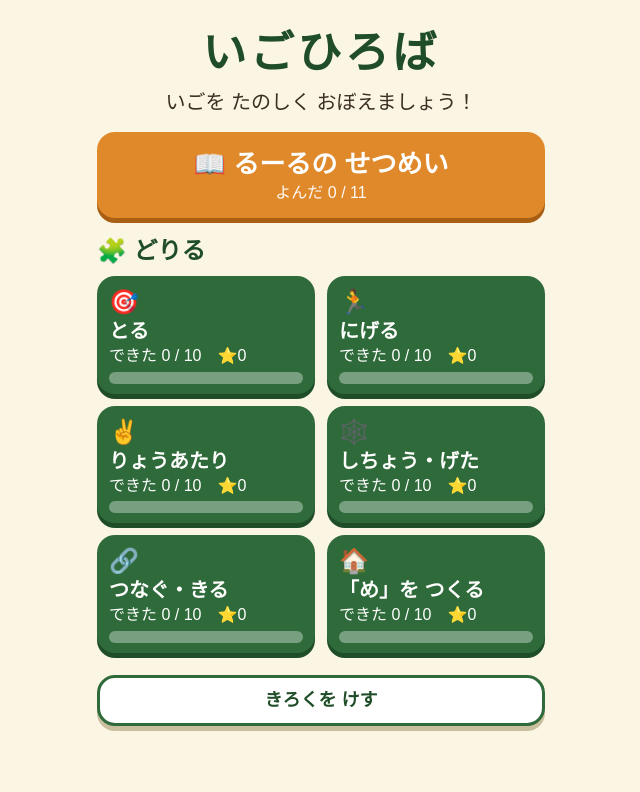
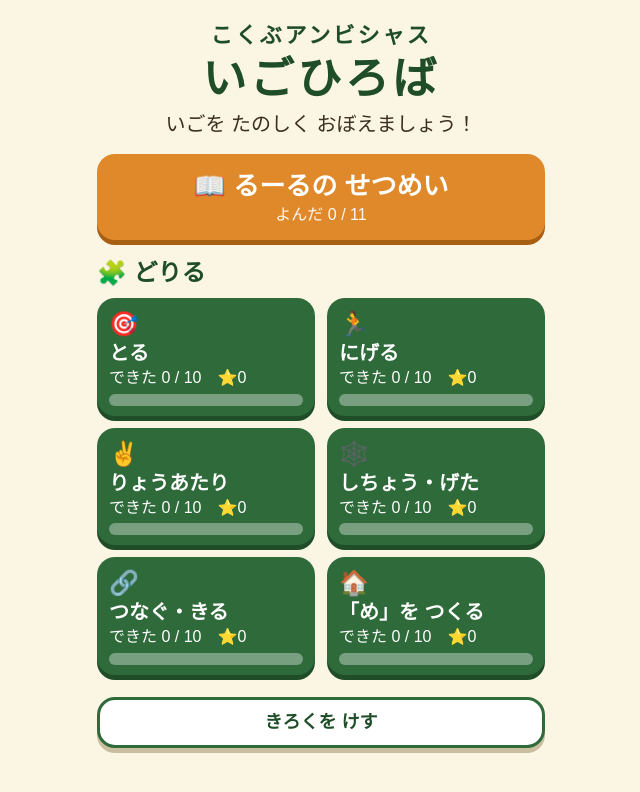
Before and after one commit to support-creators/support-creators.github.io, a plain HTML site: page igodrill/index.html in a window 1280 px wide. Shown: the whole page, without its empty margins (319-959 px from the left). Drawn offline with Linux system fonts and the light colour scheme.

Commit message:
いごひろば：タイトルを「こくぶアンビシャス いごひろば」に変更
Co-Authored-By: Claude Opus 5.5 <noreply@anthropic.com>
Claude-Session: https://claude.ai/code/session_01D28mnZnCvRN2i44BiDrGtS

```diff
--- a/igodrill/index.html
+++ b/igodrill/index.html
@@ -3,7 +3,7 @@
 <head>
 <meta charset="UTF-8">
 <meta name="viewport" content="width=device-width, initial-scale=1">
-<title>いごひろば</title>
+<title>こくぶアンビシャス いごひろば</title>
 <style>
   :root{
     --cream:#fbf5e4; --green:#2f6b3a; --green-d:#1f4d28; --ink:#3b2f22;
@@ -16,6 +16,8 @@
   .app{max-width:480px;margin:0 auto;padding:16px 16px 32px}
   .app.fit{padding:8px 14px 8px}
   h1{font-size:44px;text-align:center;margin:6px 0 0;color:var(--green-d);letter-spacing:.08em;line-height:1.4}
+  h1 .h1sub{display:block;font-size:22px;letter-spacing:.12em;line-height:1.3;margin-top:4px}
+  h1 .h1main{display:block;line-height:1.25}
   h2{font-size:24px;margin:16px 0 8px;color:var(--green-d);line-height:1.4}
   .sub{text-align:center;font-size:20px;margin:0 0 12px}
   .btn{display:block;width:100%;border:none;border-radius:18px;background:var(--green);color:#fff;
@@ -96,7 +98,7 @@
 
   <!-- ===== トップ ===== -->
   <section id="home">
-    <h1>いごひろば</h1>
+    <h1><span class="h1sub">こくぶアンビシャス</span> <span class="h1main">いごひろば</span></h1>
     <p class="sub">いごを たのしく おぼえましょう！</p>
     <div class="stack">
       <button class="btn orange big" id="rulesBtn">📖 るーるの せつめい<small id="rulesProg">0 / 11</small></button>
```
